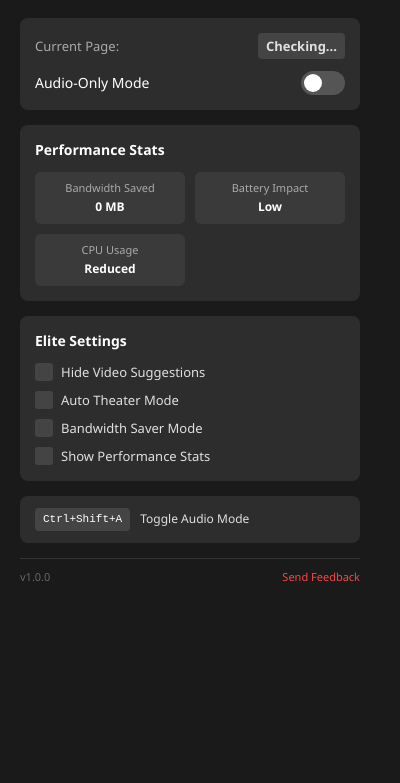
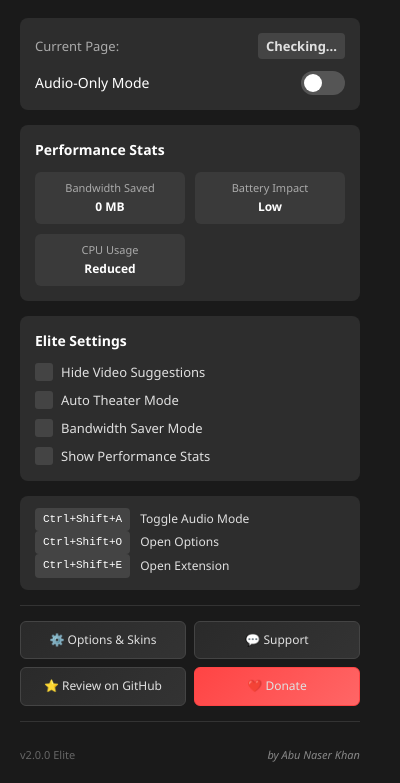
Before and after one commit to joyelkhan/Audio-Only-for-YouTube---Elite-Suite, a browser extension: page popup/popup.html in a window 400 px wide. Shown: the part 88-871 px from the top of the page. Before the commit the page ends 844 px from the top, so only its background shows below. Drawn offline with Linux system fonts and the light colour scheme.

Commit message:
update some features

```diff
--- a/background/background.js
+++ b/background/background.js
@@ -65,6 +65,8 @@ class BackgroundManager {
         chrome.commands.onCommand.addListener((command) => {
             if (command === 'toggle_audio_mode') {
                 this.toggleAudioMode();
+            } else if (command === 'open_options') {
+                chrome.runtime.openOptionsPage();
             }
         });
     }
--- a/package.json
+++ b/package.json
@@ -6,9 +6,9 @@
   "license": "MIT",
   "repository": {
     "type": "git",
-    "url": "https://github.com/joyelkhan/audio-only-youtube-elite"
+    "url": "https://github.com/joyelkhan/Audio-Only-for-YouTube---Elite-Suite"
   },
-  "homepage": "https://github.com/joyelkhan",
+  "homepage": "https://github.com/joyelkhan/Audio-Only-for-YouTube---Elite-Suite",
   "keywords": [
     "youtube",
     "audio",
--- a/popup/popup.css
+++ b/popup/popup.css
@@ -263,6 +263,50 @@ body {
     text-align: center;
 }
 
+/* Links Section */
+.links-section {
+    margin: 15px 0;
+    padding: 15px 0;
+    border-top: 1px solid #333;
+    border-bottom: 1px solid #333;
+    display: grid;
+    grid-template-columns: 1fr 1fr;
+    gap: 8px;
+}
+
+.link-btn {
+    display: flex;
+    align-items: center;
+    justify-content: center;
+    gap: 6px;
+    padding: 10px 12px;
+    background: linear-gradient(135deg, #2a2a2a, #333);
+    border: 1px solid #444;
+    border-radius: 6px;
+    color: #e0e0e0;
+    text-decoration: none;
+    font-size: 12px;
+    font-weight: 500;
+    transition: all 0.2s ease;
+}
+
+.link-btn:hover {
+    background: linear-gradient(135deg, #333, #3a3a3a);
+    border-color: #ff4444;
+    transform: translateY(-2px);
+    box-shadow: 0 4px 8px rgba(255, 68, 68, 0.2);
+}
+
+.donation-btn {
+    background: linear-gradient(135deg, #ff4444, #ff6666);
+    border-color: #ff4444;
+}
+
+.donation-btn:hover {
+    background: linear-gradient(135deg, #ff6666, #ff8888);
+    border-color: #ff6666;
+}
+
 /* Footer */
 .popup-footer {
     display: flex;
@@ -271,16 +315,11 @@ body {
     font-size: 11px;
     color: #666;
     padding-top: 10px;
-    border-top: 1px solid #333;
 }
 
-.feedback a {
-    color: #ff4444;
-    text-decoration: none;
-}
-
-.feedback a:hover {
-    text-decoration: underline;
+.author {
+    color: #888;
+    font-style: italic;
 }
 
 /* Responsive */
--- a/popup/popup.html
+++ b/popup/popup.html
@@ -89,13 +89,34 @@
                 <kbd>Ctrl+Shift+A</kbd>
                 <span>Toggle Audio Mode</span>
             </div>
+            <div class="shortcut-item">
+                <kbd>Ctrl+Shift+O</kbd>
+                <span>Open Options</span>
+            </div>
+            <div class="shortcut-item">
+                <kbd>Ctrl+Shift+E</kbd>
+                <span>Open Extension</span>
+            </div>
+        </div>
+
+        <div class="links-section">
+            <a href="https://github.com/joyelkhan/Audio-Only-for-YouTube---Elite-Suite" target="_blank" class="link-btn" id="options-link">
+                ⚙️ Options & Skins
+            </a>
+            <a href="https://github.com/joyelkhan/Audio-Only-for-YouTube---Elite-Suite/issues" target="_blank" class="link-btn">
+                💬 Support
+            </a>
+            <a href="https://github.com/joyelkhan/Audio-Only-for-YouTube---Elite-Suite" target="_blank" class="link-btn">
+                ⭐ Review on GitHub
+            </a>
+            <a href="https://github.com/sponsors/joyelkhan" target="_blank" class="link-btn donation-btn">
+                ❤️ Donate
+            </a>
         </div>
 
         <div class="popup-footer">
-            <div class="version">v1.0.0</div>
-            <div class="feedback">
-                <a href="#" id="feedback-link">Send Feedback</a>
-            </div>
+            <div class="version">v2.0.0 Elite</div>
+            <div class="author">by Abu Naser Khan</div>
         </div>
     </div>
 
--- a/popup/popup.js
+++ b/popup/popup.js
@@ -76,11 +76,14 @@ class PopupManager {
             this.toggleStatsVisibility();
         });
 
-        // Feedback link
-        document.getElementById('feedback-link').addEventListener('click', (e) => {
-            e.preventDefault();
-            this.openFeedback();
-        });
+        // Options link - intercept to open options page instead of GitHub
+        const optionsLink = document.getElementById('options-link');
+        if (optionsLink) {
+            optionsLink.addEventListener('click', (e) => {
+                e.preventDefault();
+                this.openOptions();
+            });
+        }
     }
 
     updateSettingsUI() {
@@ -222,17 +225,13 @@ class PopupManager {
     }
 
     openFeedback() {
-        const subject = encodeURIComponent('Audio Only Elite - Feedback');
-        const body = encodeURIComponent(
-            `I'm using Audio Only Elite v1.0.0\n\n` +
-            `My feedback:\n\n` +
-            `System Info: ${navigator.userAgent}\n` +
-            `YouTube URL: ${this.currentTab?.url || 'N/A'}`
-        );
+        chrome.tabs.create({
+            url: 'https://github.com/joyelkhan/Audio-Only-for-YouTube---Elite-Suite/issues'
+        });
+    }
 
-        const mailtoUrl = `mailto:feedback@audioonlyelite.com?subject=${subject}&body=${body}`;
-
-        chrome.tabs.create({ url: mailtoUrl });
+    openOptions() {
+        chrome.runtime.openOptionsPage();
     }
 }
 
```
Also changed, not shown: manifest.json.
